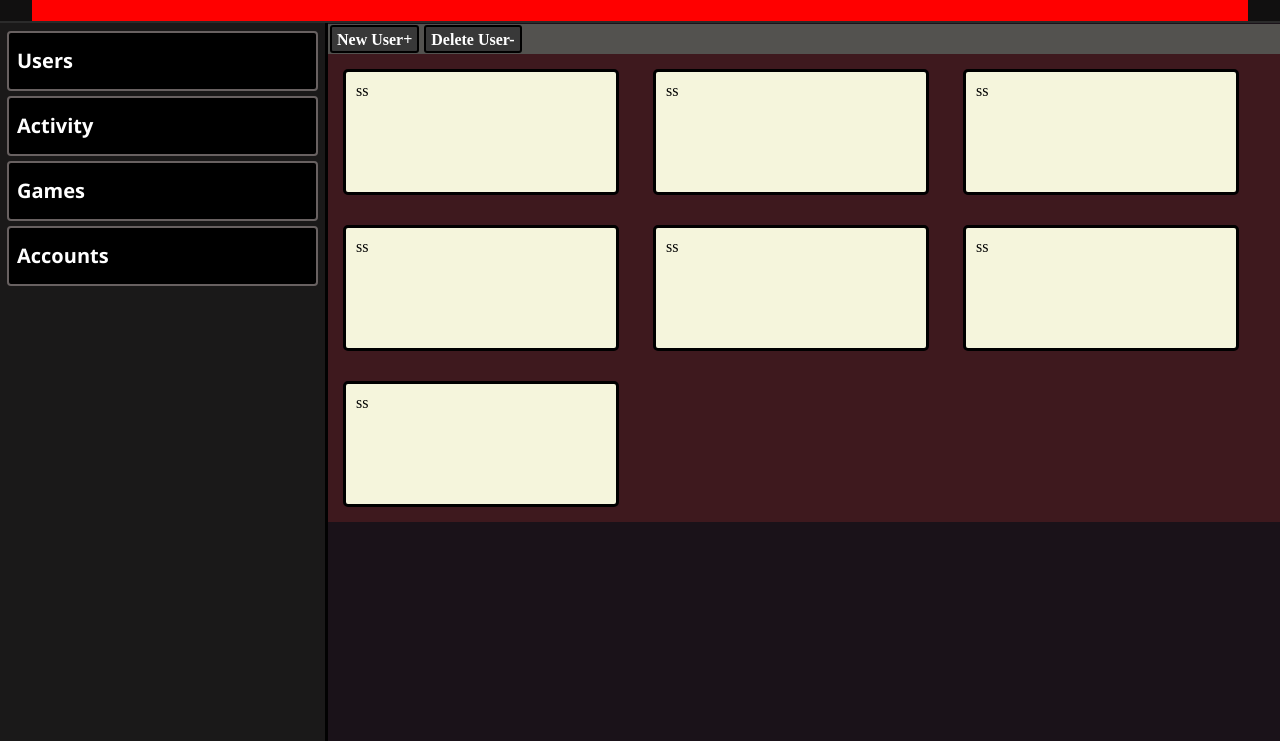
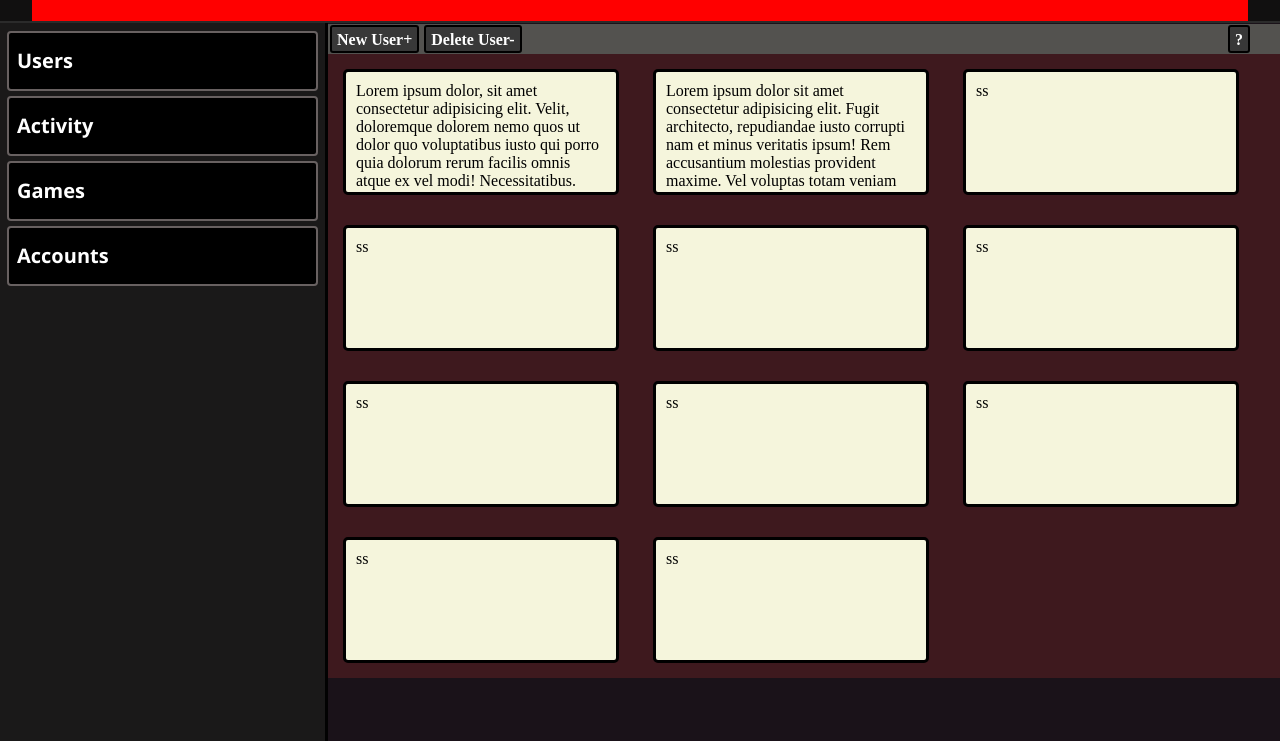
Before and after one commit to Noprot/SQL_WebPageProject, a website: page SQLDatabaseProject/Html/dashboard.html in a window 1280 px wide. Shown: the part 59-800 px from the top of the page. Drawn offline with Linux system fonts and the light colour scheme; a web font is replaced by a local one.

Commit message:
added help button ui for creating an user

```diff
--- a/SQLDatabaseProject/Html/dashboard.css
+++ b/SQLDatabaseProject/Html/dashboard.css
@@ -135,6 +135,7 @@ body {
     cursor: pointer;
 }
 
+/*---------------------------*/
 .tab-users {
     width: auto;
     height: fit-content;
@@ -151,13 +152,17 @@ body {
 
     background-color: rgba(182, 47, 47, 0.233);
 }
+.user-creation-buttons-container {
+    width: 100%;
+    height: 30px;
+    display: flex;
+
+    background-color: rgb(83, 82, 79);
+
+    z-index: 1000;
+}
 
 .new-user-creation-container {
-    width: 100%;
-    height: 30px;
-
-    background-color: rgb(83, 82, 79);
-    z-index: 1000000;
 
     padding-left: 2px;
     display: flex;
@@ -186,8 +191,42 @@ body {
     background-color: rgb(107, 107, 107);
     scale: 1.02;
     transition: 0.2;
+    cursor: pointer;
 }
 
+.new-user-creation-help-container {
+    display: flex;
+    margin-left: auto;
+    margin-right: 25px;
+
+
+    align-items: center;
+}
+.new-user-creation-help {
+    width: fit-content;
+    height: 80%;
+    display: block;
+
+    background-color: rgb(56, 56, 56);
+    border: 2px black solid;
+    border-radius: 3px;
+    margin-right: 5px;
+    padding-left: 5px;
+    padding-right: 5px;
+
+    color: white;
+    font-size: 16px;
+    font-weight: 800;
+    text-align: center;
+    line-height: 25px;
+}
+.new-user-creation-help:hover {
+    background-color: rgb(107, 107, 107);
+    scale: 1.02;
+    transition: 0.2;
+    cursor: pointer;
+}
+/*-----------------*/
 
 .users-info-container-box {
     display: inline-flex;
@@ -202,6 +241,7 @@ body {
     padding: 10px;
 
     z-index: 10000;
+    overflow: hidden;
 }
 
 
--- a/SQLDatabaseProject/Html/dashboard.html
+++ b/SQLDatabaseProject/Html/dashboard.html
@@ -44,15 +44,38 @@
     </div>
 
     <div id="Users" class="tab-users">
-        <div class="new-user-creation-container">
-            <div class="new-user-creation-button">
-                <p>New User+</p>
+
+        <div class="user-creation-buttons-container">
+
+            <div class="new-user-creation-container">
+                <div class="new-user-creation-button">
+                    <p>New User+</p>
+                </div>
+                <div class="new-user-creation-button">
+                    <p>Delete User-</p>
+                </div>
             </div>
-            <div class="new-user-creation-button">
-                <p>Delete User-</p>
+
+            <div class="new-user-creation-help-container">
+                <div class="new-user-creation-help">
+                    <p>?</p>
+                </div>
             </div>
+
         </div>
 
+        <div class="users-info-container-box">
+            <p>Lorem ipsum dolor, sit amet consectetur adipisicing elit. Velit, doloremque dolorem nemo quos ut dolor quo voluptatibus iusto qui porro quia dolorum rerum facilis omnis atque ex vel modi! Necessitatibus.</p>
+        </div>
+        <div class="users-info-container-box">
+            <p>Lorem ipsum dolor sit amet consectetur adipisicing elit. Fugit architecto, repudiandae iusto corrupti nam et minus veritatis ipsum! Rem accusantium molestias provident maxime. Vel voluptas totam veniam deserunt ea qui!</p>
+        </div>
+        <div class="users-info-container-box">
+            <p>ss</p>
+        </div>
+        <div class="users-info-container-box">
+            <p>ss</p>
+        </div>
         <div class="users-info-container-box">
             <p>ss</p>
         </div>
```
